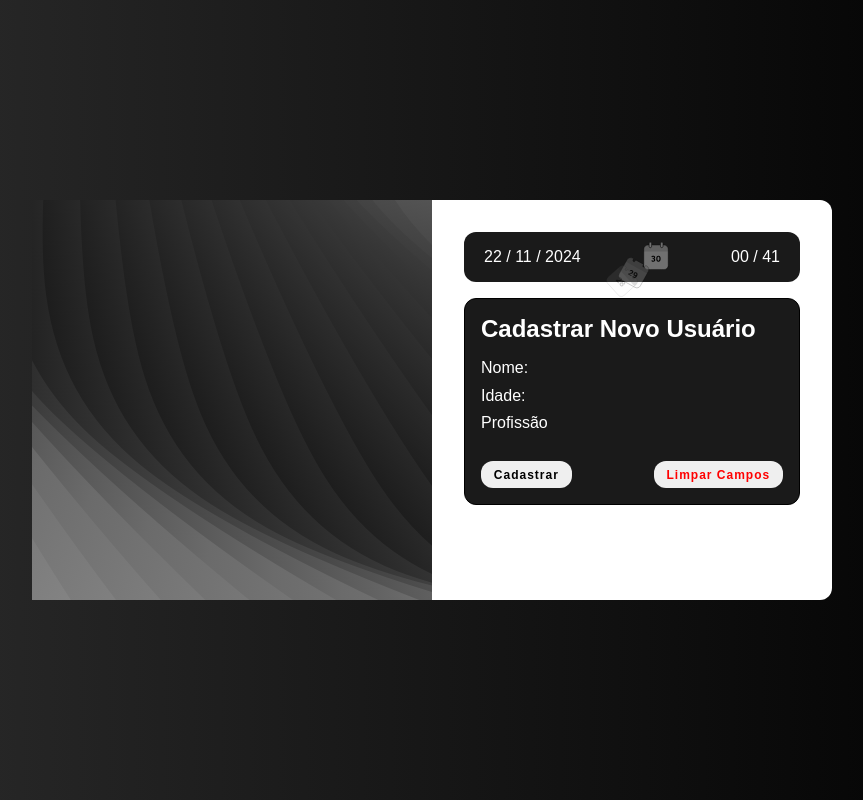
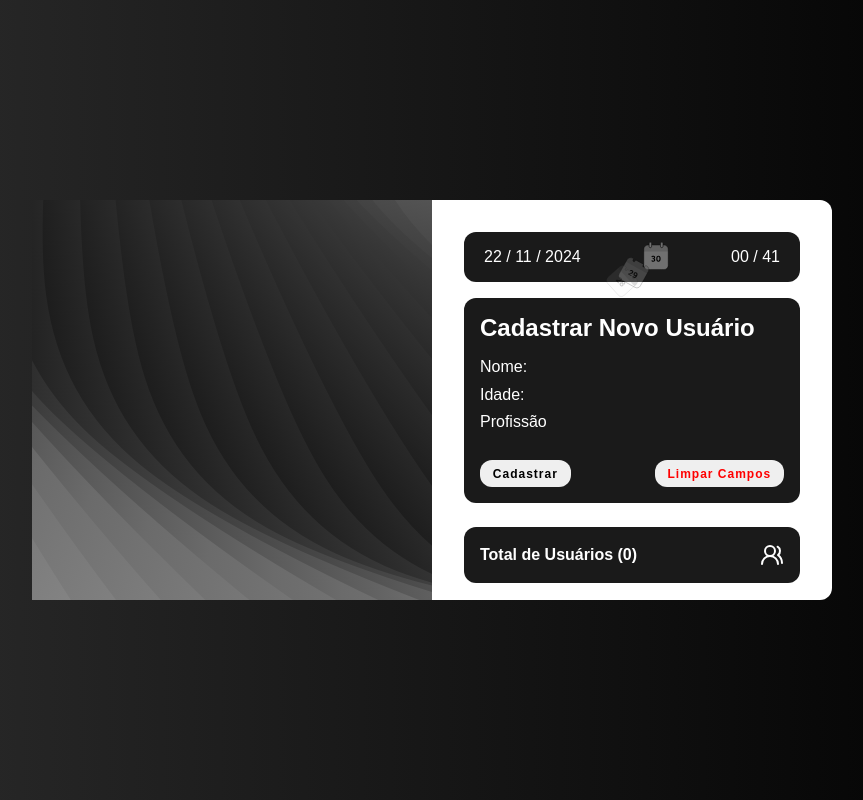
Before and after one commit to 7alexandree7/crud_users-full-stack, a React (Vite) app in the folder web/: page / in a window 1280 px wide. Shown: the whole page, without its empty margins (208-1071 px from the left). Built offline with nearby package versions, Linux system fonts and the light colour scheme.

Commit message:
avanços no form e adição de nov lib para icons

```diff
--- a/web/package.json
+++ b/web/package.json
@@ -12,6 +12,7 @@
   "dependencies": {
     "@lottiefiles/react-lottie-player": "^3.5.4",
     "lottie-react": "^2.4.0",
+    "lucide-react": "^0.460.0",
     "react": "^18.3.1",
     "react-dom": "^18.3.1"
   },
--- a/web/src/components/Form/Form.tsx
+++ b/web/src/components/Form/Form.tsx
@@ -1,11 +1,12 @@
+import { User, Users2 } from "lucide-react";
 import "../../index.css";
 
 function Form() {
   return (
+    <>
       <div
         style={{
           padding: "1rem",
-        border: "1px solid black",
           borderRadius: "12px",
           backgroundColor: "#1A1A1A",
           color: "#fff",
@@ -67,10 +68,29 @@ function Form() {
             }}
           >
             <input className="ss" type="submit" value="Cadastrar" />
-          <input className="ss dd"  type="reset" value="Limpar Campos" />
+            <input className="ss dd" type="reset" value="Limpar Campos" />
           </div>
         </form>
       </div>
+
+      <div
+        style={{
+          padding: "1rem",
+          borderRadius: "12px",
+          backgroundColor: "#1A1A1A",
+          color: "#fff",
+          marginTop: "1.5rem",
+          display: 'flex',
+          justifyContent: 'space-between',
+          alignItems: 'center',
+        }}
+      >
+        <h4>
+          Total de Usuários <span>(0)</span>
+        </h4>
+        <Users2 />
+      </div>
+    </>
   );
 }
 
```
Lines whose indentation alone changed are shown as unchanged.
